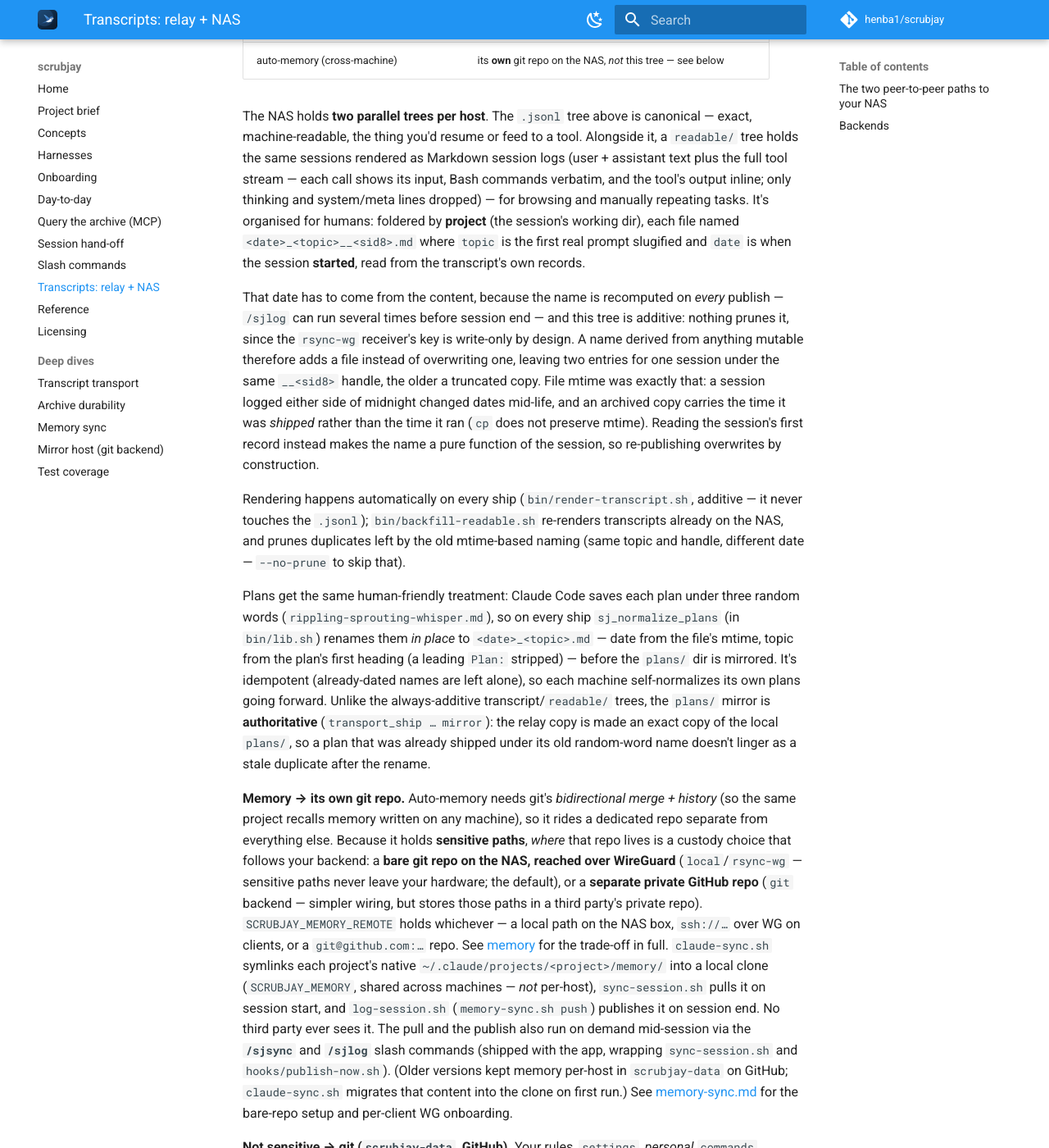
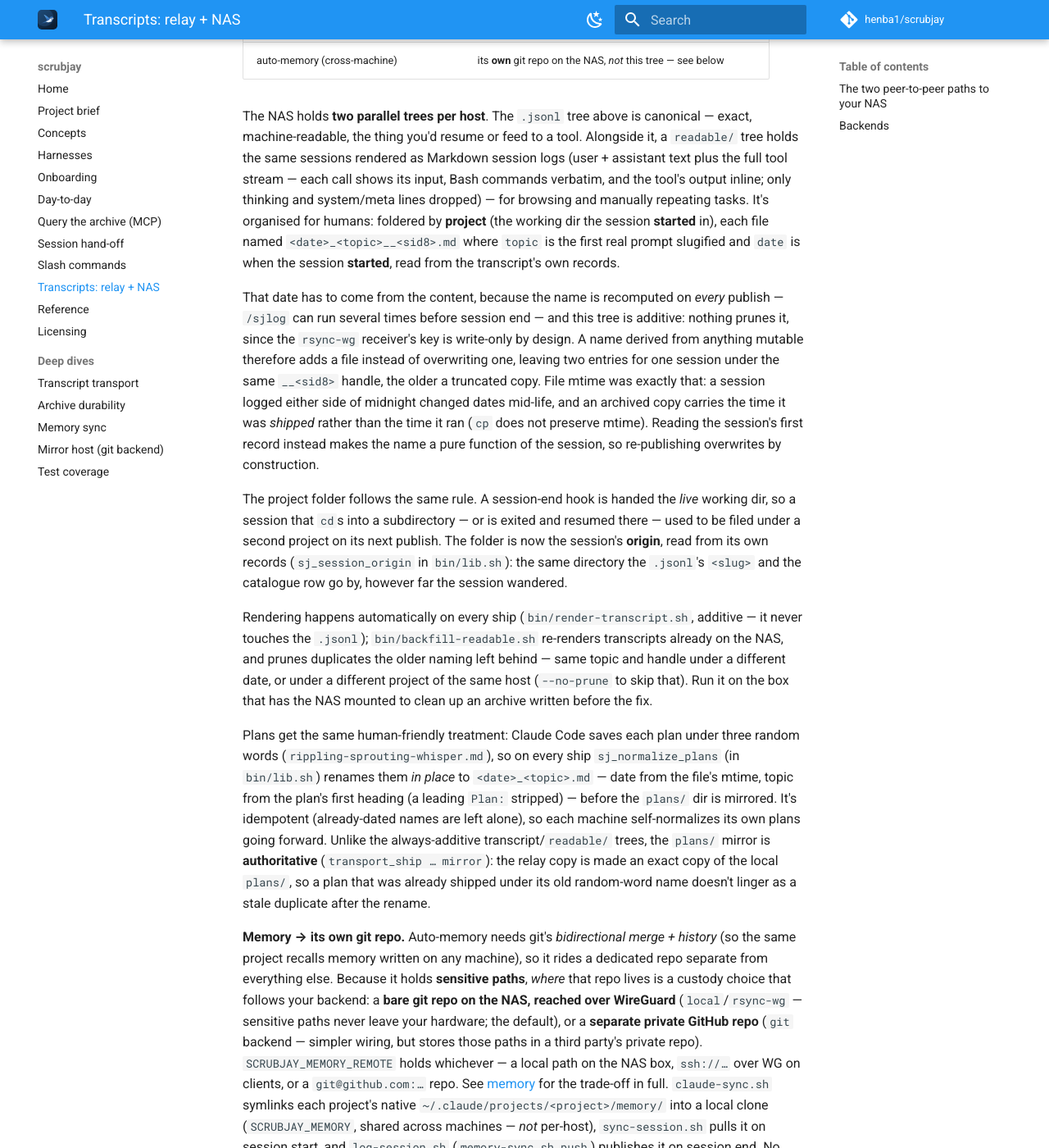
Before and after one commit to henba1/scrubjay, an MkDocs documentation site: the page built from docs/transports.md, in a window 1280 px wide and 1400 px high, scrolled down 935 px. Shown: the whole window at 82% size. Built offline with MkDocs 1.6.1 and Material for MkDocs 9.7.7, drawn with Linux system fonts in a browser that asks for light colours; comment, search, counter and statistics services are not loaded.

Commit message:
fix: a session is filed under where it started, however often it moves (#90)
The session-end hook passed the payload's LIVE cwd to everything it files.
A session that cd'd into a subdirectory — or was exited and resumed there —
was therefore published under a second project: a second readable copy under
the same __<sid8> handle (the write-only receiver never prunes it), and the
catalogue row, the codex/opencode slug and CLAUDE.local.md could follow the
wrong directory too.

sj_session_origin (bin/lib.sh) names the directory a session started in, from
its own records via the adapter's sjh_session_cwd — the same origin the raw
transcript's slug, sj-reconcile.sh and backfill-readable.sh already go by.
log-session.sh normalises cwd once, right after locating the transcript;
ship-transcript.sh does the same for every other caller. The caller's cwd is
only the fallback for a transcript that records none.

backfill-readable.sh now also prunes a same-topic, same-handle copy filed
under another project of the same host, so archives that already drifted
heal on the next backfill. A different topic, or another host's archive, is
never touched.

Tests: the origin rule, ship-from-a-subdirectory → one file, the cross-project
prune with its bystanders, and the catalogue row from a moved session. All
four fail on the old code.

Co-authored-by: Claude <noreply@anthropic.com>

```diff
--- a/docs/transports.md
+++ b/docs/transports.md
@@ -36,7 +36,7 @@ The NAS holds **two parallel trees per host**. The `.jsonl` tree above is canoni
 machine-readable, the thing you'd resume or feed to a tool. Alongside it, a `readable/` tree
 holds the same sessions rendered as Markdown session logs (user + assistant text plus the full
 tool stream — each call shows its input, Bash commands verbatim, and the tool's output inline;
-only thinking and system/meta lines dropped) — for browsing and manually repeating tasks. It's organised for humans: foldered by **project** (the session's working dir),
+only thinking and system/meta lines dropped) — for browsing and manually repeating tasks. It's organised for humans: foldered by **project** (the working dir the session **started** in),
 each file named `<date>_<topic>__<sid8>.md` where `topic` is the first real prompt slugified and
 `date` is when the session **started**, read from the transcript's own records.
 
@@ -49,10 +49,17 @@ midnight changed dates mid-life, and an archived copy carries the time it was *s
 the time it ran (`cp` does not preserve mtime). Reading the session's first record instead makes the
 name a pure function of the session, so re-publishing overwrites by construction.
 
+The project folder follows the same rule. A session-end hook is handed the *live* working dir, so a
+session that `cd`s into a subdirectory — or is exited and resumed there — used to be filed under a
+second project on its next publish. The folder is now the session's **origin**, read from its own
+records (`sj_session_origin` in `bin/lib.sh`): the same directory the `.jsonl`'s `<slug>` and the
+catalogue row go by, however far the session wandered.
+
 Rendering happens automatically on every ship (`bin/render-transcript.sh`, additive — it never
 touches the `.jsonl`); `bin/backfill-readable.sh` re-renders transcripts already on the NAS, and
-prunes duplicates left by the old mtime-based naming (same topic and handle, different date —
-`--no-prune` to skip that).
+prunes duplicates the older naming left behind — same topic and handle under a different date, or
+under a different project of the same host (`--no-prune` to skip that). Run it on the box that has
+the NAS mounted to clean up an archive written before the fix.
 
 Plans get the same human-friendly treatment: Claude Code saves each plan under three random words
 (`rippling-sprouting-whisper.md`), so on every ship `sj_normalize_plans` (in `bin/lib.sh`) renames
```
Also changed, not shown: 6 other files.
